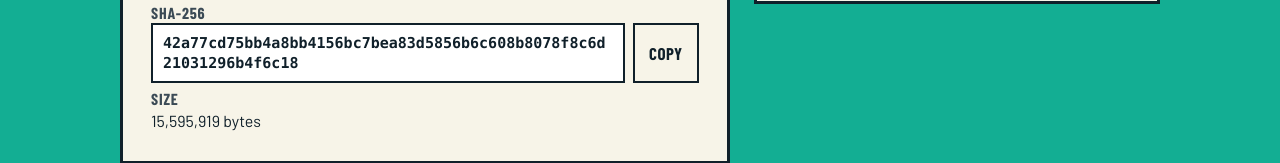
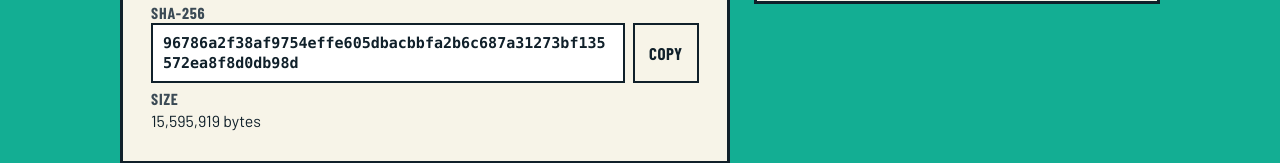
Before and after one commit to JoanathanPS/BattleRoyale, a plain HTML site: page web/index.html in a window 1280 px wide. Shown: the part 3572-3735 px from the top of the page. Drawn offline with Linux system fonts and the light colour scheme; no server answers; a script that the page names is missing.

Commit message:
Rebuild the desktop JAR and ship the asset the web preloader lists
Co-Authored-By: Claude Opus 5.5 <noreply@anthropic.com>
Claude-Session: https://claude.ai/code/session_01BY6YU7XaQXXmJ1JYvYC4nt

```diff
--- a/web/index.html
+++ b/web/index.html
@@ -285,7 +285,7 @@
               <div><dt>Run it</dt>
                 <dd class="copyrow"><code id="run-cmd">java -jar BattleRoyaleLite.jar</code><button type="button" class="tool" data-copy="#run-cmd">Copy</button></dd></div>
               <div><dt>SHA-256</dt>
-                <dd class="copyrow"><code id="sha">42a77cd75bb4a8bb4156bc7bea83d5856b6c608b8078f8c6d21031296b4f6c18</code><button type="button" class="tool" data-copy="#sha">Copy</button></dd></div>
+                <dd class="copyrow"><code id="sha">96786a2f38af9754effe605dbacbbfa2b6c687a31273bf135572ea8f8d0db98d</code><button type="button" class="tool" data-copy="#sha">Copy</button></dd></div>
               <div><dt>Size</dt><dd>15,595,919 bytes</dd></div>
             </dl>
           </div>
```
Also changed, not shown: 2 other files.
